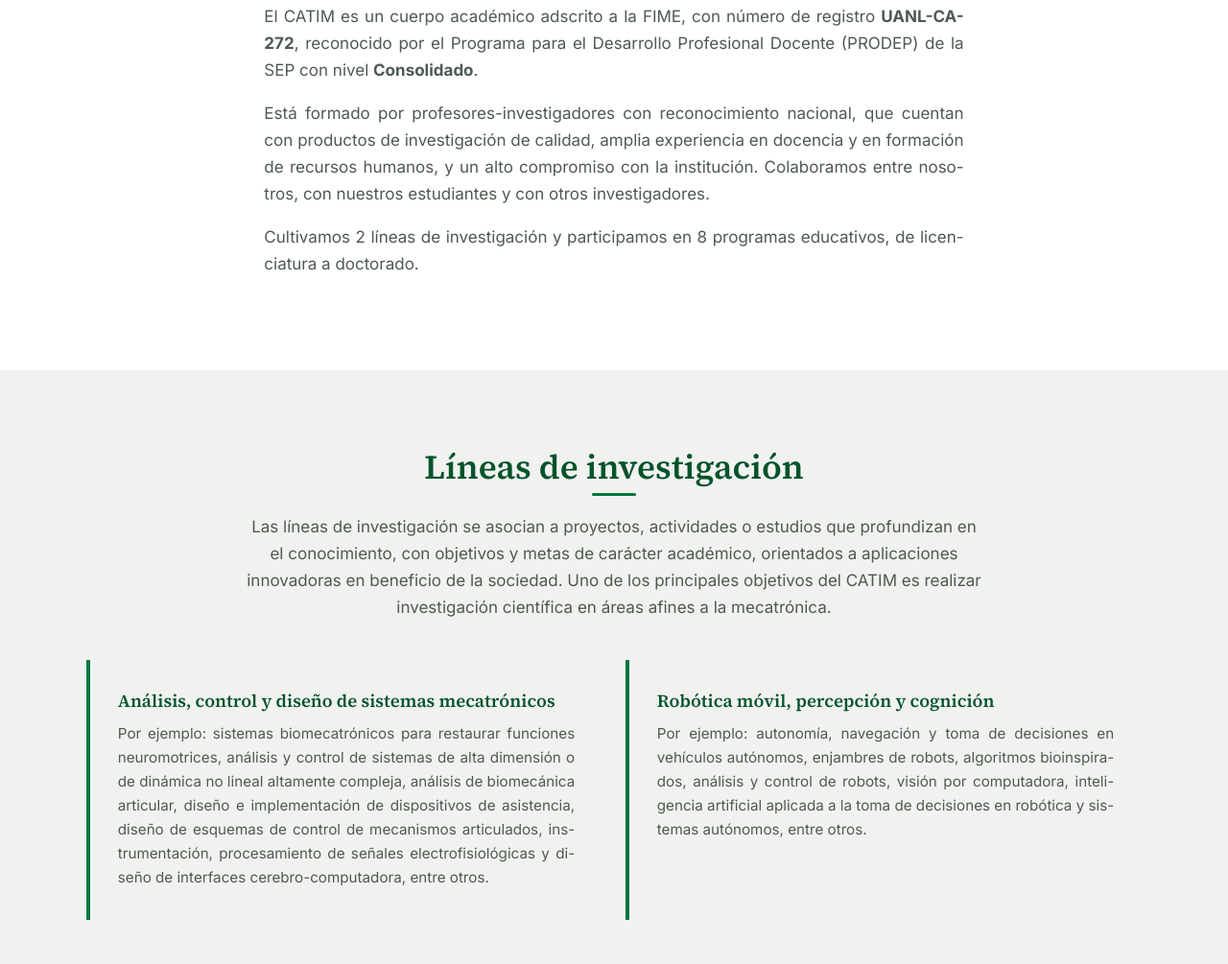
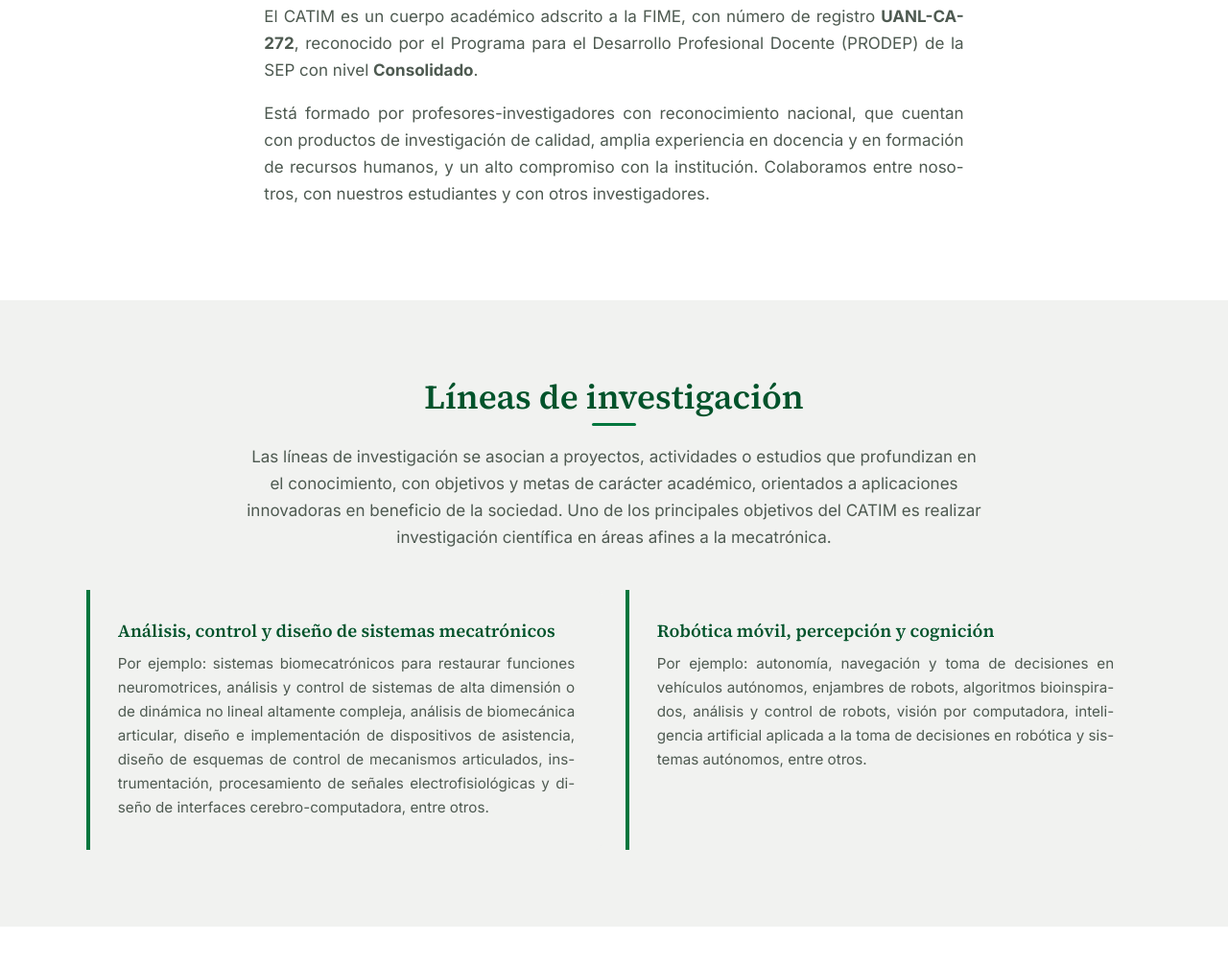
Before and after one commit to catim-uanl/catim-uanl.github.io, a plain HTML site: page index.html in a window 1280 px wide. Shown: the part 1017-2022 px from the top of the page at 96% size. Drawn offline with Linux system fonts and the light colour scheme.

Commit message:
Add files via upload

```diff
--- a/index.html
+++ b/index.html
@@ -89,7 +89,6 @@
     <div class="prose-block reveal">
       <p>El CATIM es un cuerpo académico adscrito a la FIME, con número de registro <strong>UANL-CA-272</strong>, reconocido por el Programa para el Desarrollo Profesional Docente (PRODEP) de la SEP con nivel <strong>Consolidado</strong>.</p>
       <p>Está formado por profesores-investigadores con reconocimiento nacional, que cuentan con productos de investigación de calidad, amplia experiencia en docencia y en formación de recursos humanos, y un alto compromiso con la institución. Colaboramos entre nosotros, con nuestros estudiantes y con otros investigadores.</p>
-      <p>Cultivamos 2 líneas de investigación y participamos en 8 programas educativos, de licenciatura a doctorado.</p>
     </div>
   </section>
 
```
